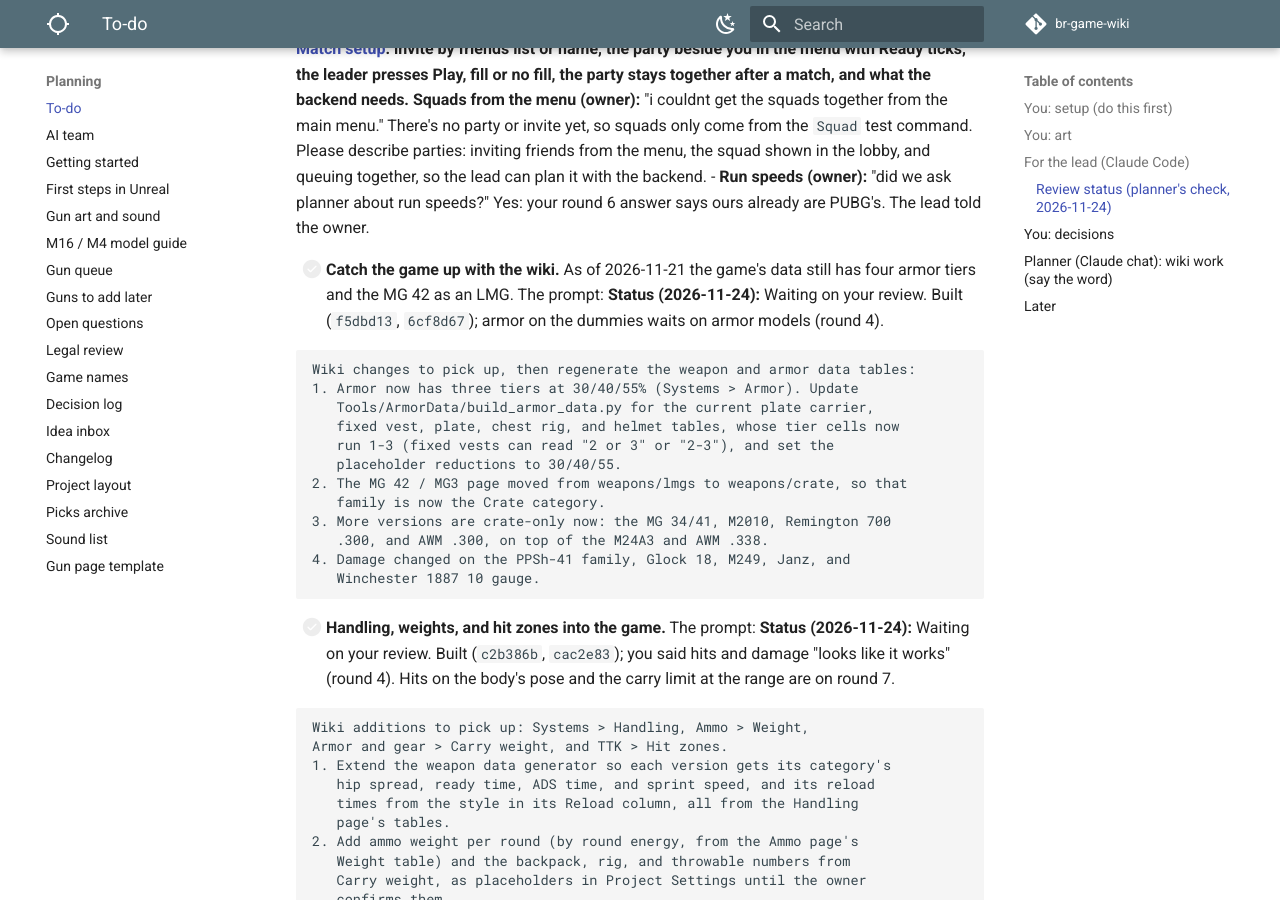
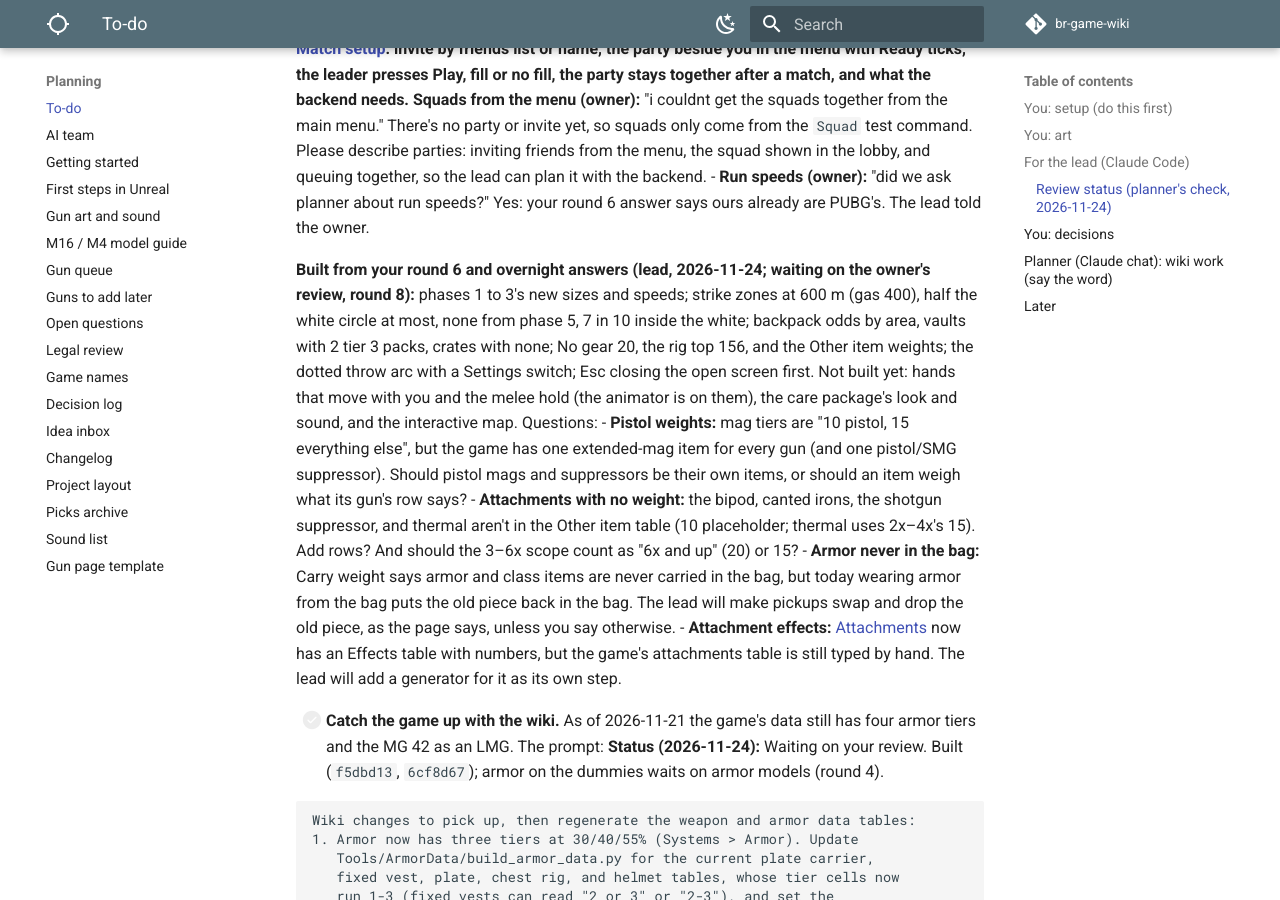
Before and after one commit to DerrickSpartan1/br-game-wiki, an MkDocs documentation site: the page built from docs/planning/to-do.md, in a window 1280 px wide and 900 px high, scrolled down 17681 px. Built offline with MkDocs 1.6.1 and Material for MkDocs 9.7.7, drawn with Linux system fonts in a browser that asks for light colours; comment, search, counter and statistics services are not loaded.

Commit message:
Lead: round 6 and overnight answers built; questions on pistol weights, unweighted attachments, armor in the bag
Co-Authored-By: Claude Opus 5.5 <noreply@anthropic.com>

```diff
--- a/docs/planning/to-do.md
+++ b/docs/planning/to-do.md
@@ -237,6 +237,12 @@ The planner went through every item and report on this page against the game rep
 - **Answered (planner, 2026-11-24): Parties on [Match setup](../systems/gameplay.md#match-setup): invite by friends list or name, the party beside you in the menu with Ready ticks, the leader presses Play, fill or no fill, the party stays together after a match, and what the backend needs.** **Squads from the menu (owner):** "i couldnt get the squads together from the main menu." There's no party or invite yet, so squads only come from the `Squad` test command. Please describe parties: inviting friends from the menu, the squad shown in the lobby, and queuing together, so the lead can plan it with the backend.
 - **Run speeds (owner):** "did we ask planner about run speeds?" Yes: your round 6 answer says ours already are PUBG's. The lead told the owner.
 
+**Built from your round 6 and overnight answers (lead, 2026-11-24; waiting on the owner's review, round 8):** phases 1 to 3's new sizes and speeds; strike zones at 600 m (gas 400), half the white circle at most, none from phase 5, 7 in 10 inside the white; backpack odds by area, vaults with 2 tier 3 packs, crates with none; No gear 20, the rig top 156, and the Other item weights; the dotted throw arc with a Settings switch; Esc closing the open screen first. Not built yet: hands that move with you and the melee hold (the animator is on them), the care package's look and sound, and the interactive map. Questions:
+- **Pistol weights:** mag tiers are "10 pistol, 15 everything else", but the game has one extended-mag item for every gun (and one pistol/SMG suppressor). Should pistol mags and suppressors be their own items, or should an item weigh what its gun's row says?
+- **Attachments with no weight:** the bipod, canted irons, the shotgun suppressor, and thermal aren't in the Other item table (10 placeholder; thermal uses 2x–4x's 15). Add rows? And should the 3–6x scope count as "6x and up" (20) or 15?
+- **Armor never in the bag:** Carry weight says armor and class items are never carried in the bag, but today wearing armor from the bag puts the old piece back in the bag. The lead will make pickups swap and drop the old piece, as the page says, unless you say otherwise.
+- **Attachment effects:** [Attachments](../systems/attachments.md) now has an Effects table with numbers, but the game's attachments table is still typed by hand. The lead will add a generator for it as its own step.
+
 
 - [ ] **Catch the game up with the wiki.** As of 2026-11-21 the game's data still has four armor tiers and the MG 42 as an LMG. The prompt: **Status (2026-11-24):** Waiting on your review. Built (`f5dbd13`, `6cf8d67`); armor on the dummies waits on armor models (round 4).
 
```
